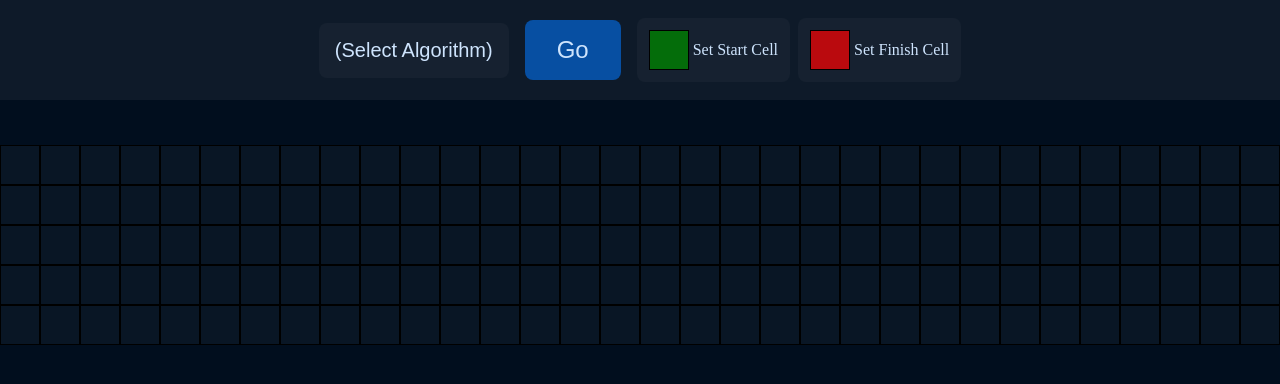
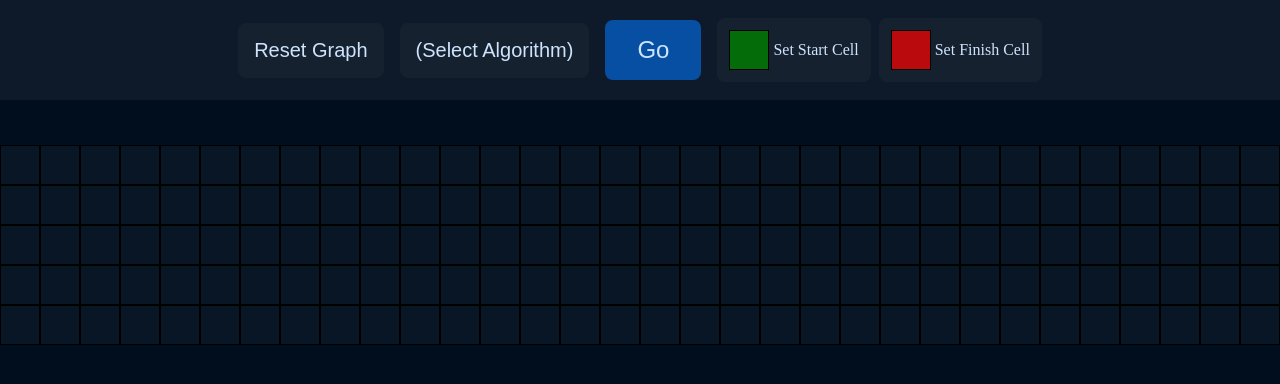
Before and after one commit to NoahBeto/react-typescript-algorithm-visualizer, a React (Vite) app: page / in a window 1280 px wide. Shown: the top 384 px of the page. Built offline with nearby package versions, Linux system fonts and the light colour scheme.

Commit message:
Added resetting the graph to initial state.

```diff
--- a/src/App.css
+++ b/src/App.css
@@ -14,6 +14,15 @@
   justify-content: center;
   align-items: center;
   gap: 1rem;
+}
+
+.reset-graph {
+  background: var(--static3);
+  border: none;
+  color: var(--text);
+  padding: 1rem;
+  font-size: 1.25rem;
+  border-radius: 0.5rem;
 }
 
 /* The container <div> - needed to position the dropdown content */
--- a/src/App.tsx
+++ b/src/App.tsx
@@ -72,7 +72,9 @@ function App() {
   // - col: The column index of the cell to be updated.
   // - style: The new style to be assigned to the cell.
   // Return Value: None (dispatches an action to update the grid state)
-  const initializeGraph = (rows: number, columns: number): void => {
+  const initializeGraph = (): void => {
+    let rows = ROWS;
+    let columns = COLS;
     dispatch({
       type: GraphActions.InitializeGraph,
       payload: { rows, columns },
@@ -81,19 +83,30 @@ function App() {
 
   // initialize graph on initial load
   useEffect(() => {
-    initializeGraph(ROWS, COLS);
+    initializeGraph();
   }, []);
+
+  // Handles resetting the graph to initial state
+  const handleResetGraphButton = (): void => {
+    initializeGraph();
+    dijkstraState = {
+      selectedCellStyleToPlace: CellStyles.Start,
+      startCell: undefined,
+      finishCell: undefined,
+      distances: undefined,
+      path: undefined,
+    };
+  };
 
   // Handle clicking the desired path finding algorithm
   const handleChooseAlgorithm = (clicked: GraphAlgorithms): void => {
-    console.log(clicked);
     setCurrentAlgorithm(clicked);
   };
 
   // Handle clicking on the desired cell to place in the graph
   // Parameters:
   // - cellClicked: The CellStyle to be set to the current cell being placed
-  //                e.g. CellStyles.Start, CellStyles.Finish.
+  // e.g. CellStyles.Start, CellStyles.Finish.
   const handleSetCellToPlace = (cellClicked: CellStyles): void => {
     setSelectedCellToPlace(cellClicked);
   };
@@ -195,6 +208,12 @@ function App() {
     <>
       <div className="wrapper">
         <div className="navbar">
+          <button
+            className="reset-graph"
+            onClick={() => handleResetGraphButton()}
+          >
+            Reset Graph
+          </button>
           <div className="dropdown">
             <button className="dropbtn">
               {currentAlgorithm ? currentAlgorithm : "(Select Algorithm)"}
@@ -212,9 +231,6 @@ function App() {
               >
                 A*
               </div>
-              <div className="dropdown-item">Algorithm 3</div>
-              <div className="dropdown-item">Algorithm 4</div>
-              <div className="dropdown-item">Algorithm 5</div>
             </div>
           </div>
           <button className="visualize-btn" onClick={() => calculate()}>
```
